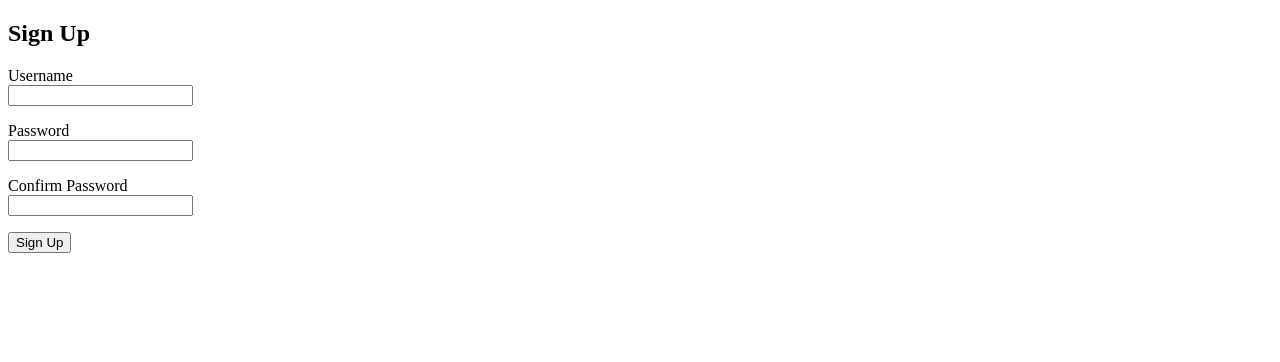
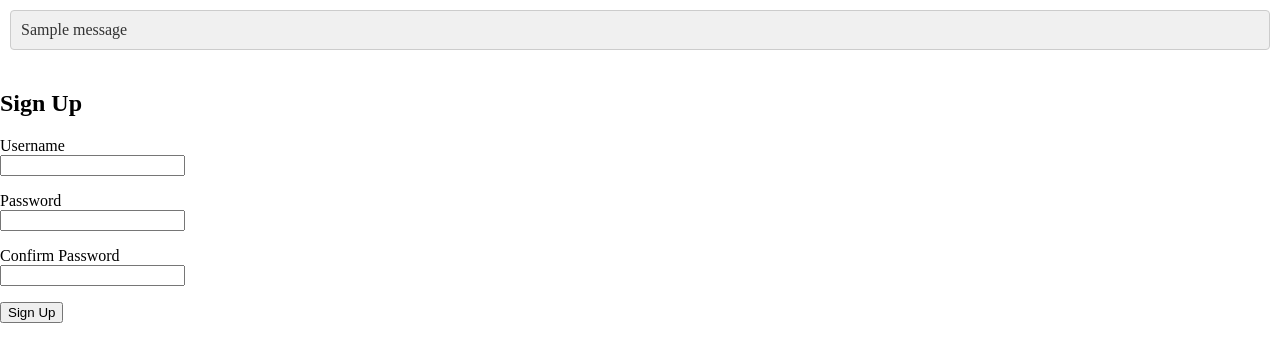
Before and after one commit to surajiyer26/ResumePhy, a Flask app: page /signup in a window 1280 px wide. Shown: the top 362 px of the page. Run offline with Flask 3, Linux system fonts and the light colour scheme; one stand-in notice (Sample message) is shown.

Commit message:
Tryna commit changes

```diff
--- a/forms.py
+++ b/forms.py
@@ -1,5 +1,5 @@
 from flask_wtf import FlaskForm
-from wtforms import StringField, PasswordField, SubmitField, validators
+from wtforms import StringField, PasswordField, BooleanField, SubmitField, validators
 
 # Form for user registration
 class RegistrationForm(FlaskForm):
@@ -8,8 +8,10 @@ class RegistrationForm(FlaskForm):
     confirm_password = PasswordField('Confirm Password')
     submit = SubmitField('Sign Up')
 
+
 # Form for user login
 class LoginForm(FlaskForm):
     username = StringField('Username', validators=[validators.DataRequired()])
     password = PasswordField('Password', validators=[validators.DataRequired()])
+    remember = BooleanField('Remember Me')
     submit = SubmitField('Login')
--- a/run.py
+++ b/run.py
@@ -1,15 +1,28 @@
 from flask import Flask, render_template, redirect, url_for, flash, request
 from flask_sqlalchemy import SQLAlchemy
 from forms import RegistrationForm, LoginForm
+from flask_bcrypt import Bcrypt
+from flask_login import LoginManager
+from flask_login import login_user, current_user, logout_user, login_required
+from flask_login import UserMixin
 
 
 app = Flask(__name__)
 app.config['SECRET_KEY'] = 'CMfgkELMQ4e7FG8nS+GVC7Lr9174et8jR0bJcBeuKVtm7JseaG1QWy0NIsofOo/v'
 app.config['SQLALCHEMY_DATABASE_URI'] = 'sqlite:///site.db'
 db = SQLAlchemy(app)
+bcrypt = Bcrypt(app)
+login_manager = LoginManager(app)
+login_manager.login_view = 'login'
+login_manager.login_message_category = 'info'
 
 
-class User(db.Model):
+@login_manager.user_loader
+def load_user(user_id):
+    return User.query.get(int(user_id))
+
+
+class User(db.Model, UserMixin):
     id = db.Column(db.Integer, primary_key=True)
     username = db.Column(db.String(20), unique=True, nullable=False)
     password = db.Column(db.String(60), nullable=False)
@@ -63,31 +76,50 @@ def aboutus():
 
 @app.route("/signup", methods=['GET', 'POST'])
 def signup():
+    if current_user.is_authenticated:
+        return redirect(url_for('home'))
     form = RegistrationForm()
+    if form.validate_on_submit():
+        user = User.query.filter_by(username=form.username.data).first()
+        if user:
+            flash('That username is taken. Please choose a different one.')
+            return redirect(url_for('signup'))
 
-    if form.validate_on_submit():
-        user = User(username=form.username.data, password=form.password.data)
+        hashed_password = bcrypt.generate_password_hash(form.password.data).decode('utf-8')
+        user = User(username=form.username.data, password=hashed_password)
         db.session.add(user)
         db.session.commit()
-        flash('Your account has been created! You are now able to log in.', 'success')
+        flash('Your account has been created! You are now able to log in', 'success')
         return redirect(url_for('login'))
+    return render_template('signup.html', form=form)
 
-    return render_template('signup.html', form=form)
 
 @app.route("/login", methods=['GET', 'POST'])
 def login():
+    if current_user.is_authenticated:
+        return redirect(url_for('home'))
     form = LoginForm()
-
     if form.validate_on_submit():
         user = User.query.filter_by(username=form.username.data).first()
+        if user and bcrypt.check_password_hash(user.password, form.password.data):
+            login_user(user, remember=form.remember.data)
+            next_page = request.args.get('next')
+            flash(f'Login Successful. Welcome, { form.username.data }')
+            return redirect(next_page) if next_page else redirect(url_for('home'))
+        else:
+            flash('Login Unsuccessful. Please check email and password')
+    return render_template('login.html', form=form)
 
-        if user and user.password == form.password.data:
-            flash('Login successful!', 'success')
-            return redirect(url_for('home'))
-        else:
-            flash('Login unsuccessful. Please check your username and password.', 'danger')
 
-    return render_template('login.html', form=form)
+@app.route("/logout")
+def logout():
+    logout_user()
+    return redirect(url_for('home'))
+
+
+@app.route("/donate")
+def donate():
+    return ('to be implemented')
 
 
 @app.route("/contactus")
--- a/static/global.css
+++ b/static/global.css
@@ -95,3 +95,48 @@ body {
   --br-lg: 18px;
   --br-xl: 20px;
 }
+
+/* Style for the flashes container */
+ul.flashes {
+    list-style: none;
+    padding: 10px;
+    margin: 0;
+}
+
+/* Style for individual flash messages */
+ul.flashes li {
+    padding: 10px;
+    margin-bottom: 10px;
+    border: 1px solid #ccc;
+    background-color: #f0f0f0;
+    color: #333;
+    border-radius: 4px;
+}
+
+/* Success flash message */
+ul.flashes li.flash-success {
+    background-color: #d4edda;
+    border-color: #c3e6cb;
+    color: #155724;
+}
+
+/* Error flash message */
+ul.flashes li.flash-error {
+    background-color: #f8d7da;
+    border-color: #f5c6cb;
+    color: #721c24;
+}
+
+/* Info flash message */
+ul.flashes li.flash-info {
+    background-color: #d1ecf1;
+    border-color: #bee5eb;
+    color: #0c5460;
+}
+
+/* Warning flash message */
+ul.flashes li.flash-warning {
+    background-color: #fff3cd;
+    border-color: #ffeeba;
+    color: #856404;
+}
--- a/templates/login.html
+++ b/templates/login.html
@@ -11,6 +11,7 @@
         {{ form.hidden_tag() }}
         <p>{{ form.username.label }}<br>{{ form.username() }}</p>
         <p>{{ form.password.label }}<br>{{ form.password() }}</p>
+        <p>Remember me? {{ form.remember() }}</p>
         <p>{{ form.submit() }}</p>
     </form>
 </body>
--- a/templates/signup.html
+++ b/templates/signup.html
@@ -3,9 +3,20 @@
 <head>
     <meta charset="UTF-8">
     <meta name="viewport" content="width=device-width, initial-scale=1.0">
+    <link rel="stylesheet" href="./static/global.css" />
     <title>Sign Up</title>
 </head>
 <body>
+    {% with messages = get_flashed_messages() %}
+        {% if messages %}
+            <ul class="flashes">
+                {% for message in messages %}
+                    <li>{{ message }}</li>
+                {% endfor %}
+            </ul>
+        {% endif %}
+    {% endwith %}
+
     <h2>Sign Up</h2>
     <form method="POST" action="">
         {{ form.hidden_tag() }}
```
Also changed, not shown: requirements.txt (+5 -2 lines), templates/Home.html (+18 -3 lines), instance/site.db.
